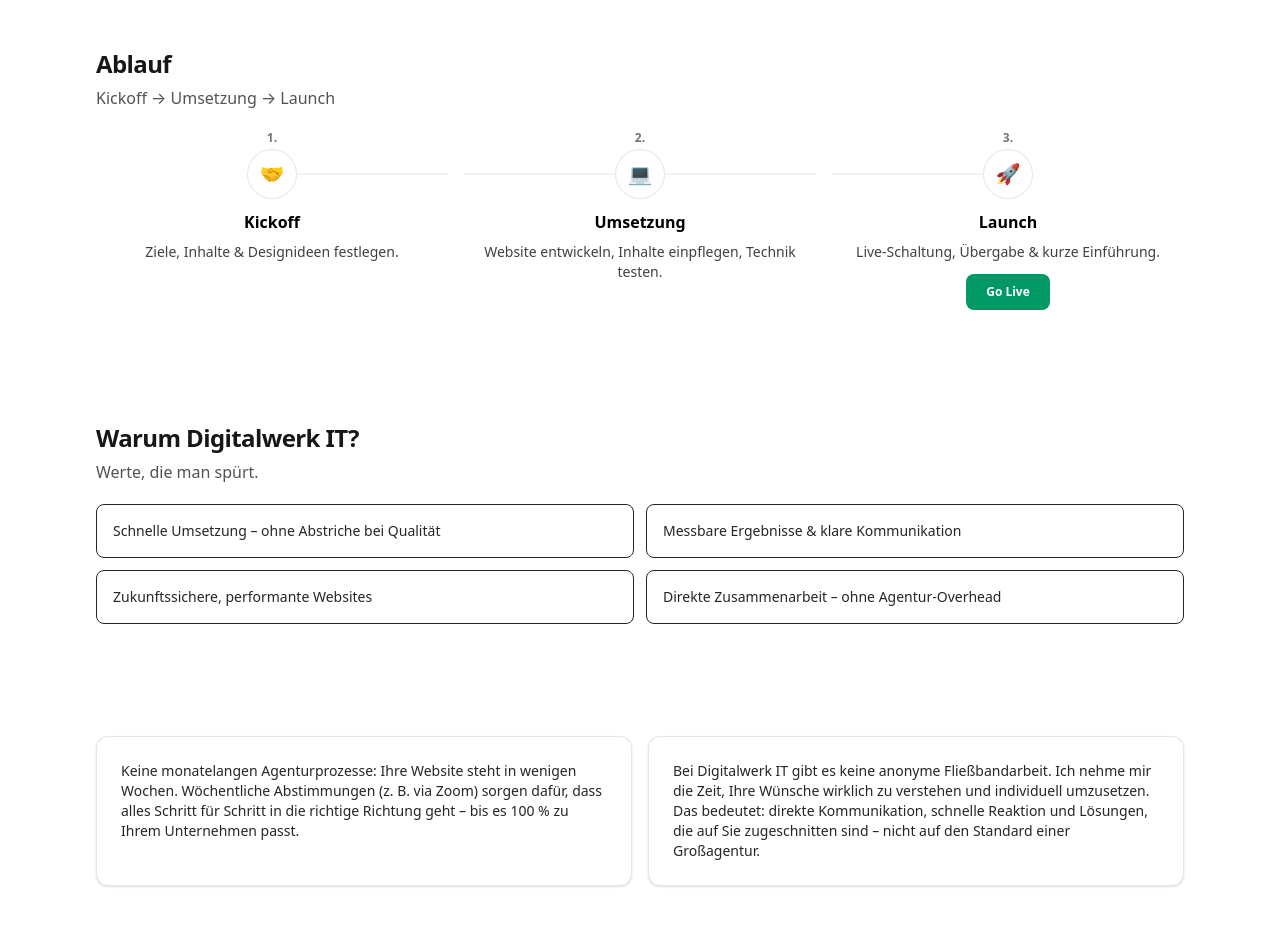
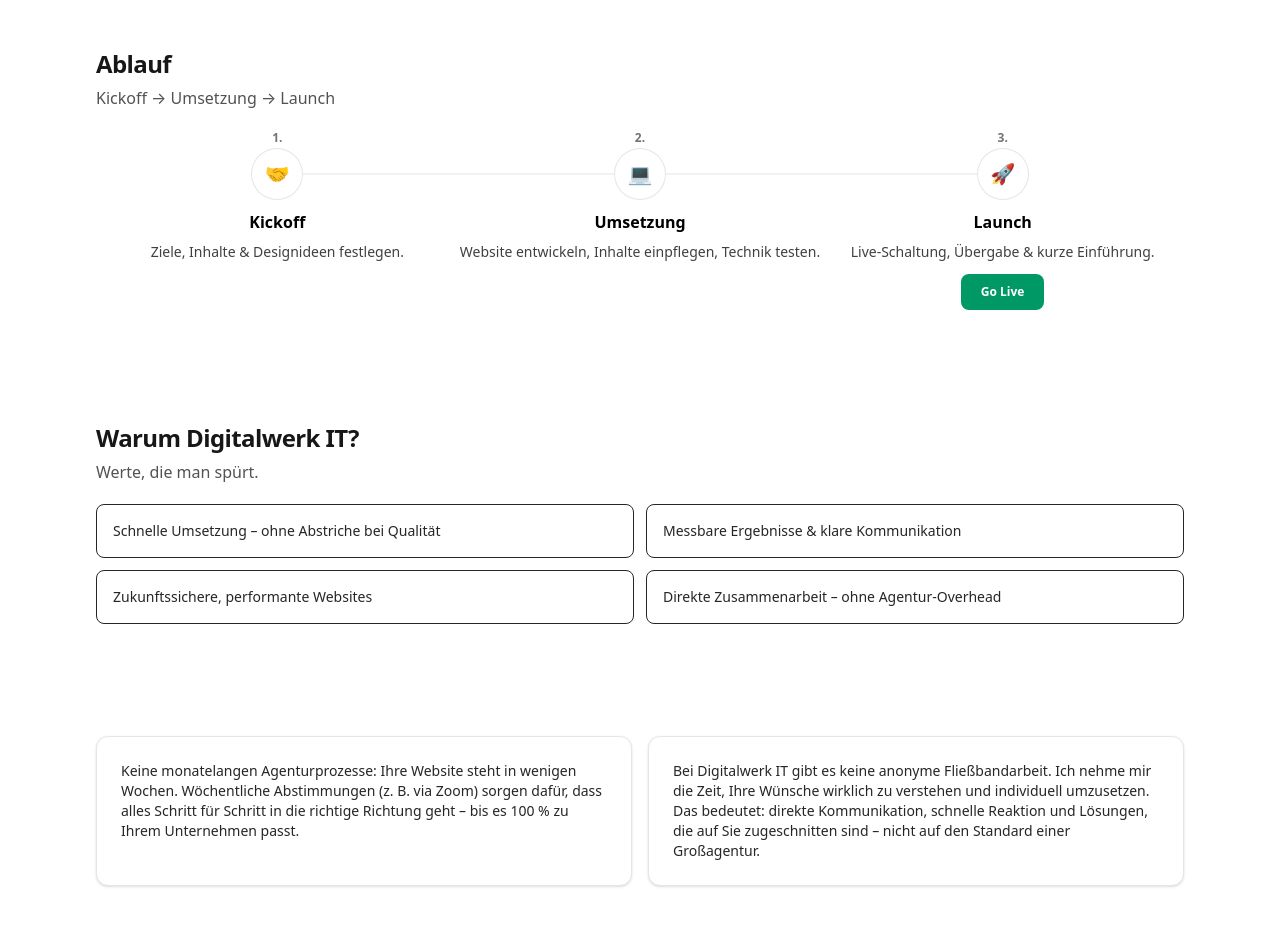
Before and after one commit to Remodops/digitalwerk, a Next.js app: page /leistungen in a window 1280 px wide. Shown: the part 1980-2906 px from the top of the page. Built offline with nearby package versions, Linux system fonts and the light colour scheme; no server answers.

Commit message:
fix(leistungen): Timeline-Gaps zwischen Steps entfernt – Linien unter Kreis überlappend ausgerichtet

```diff
--- a/src/app/(site)/leistungen/page.tsx
+++ b/src/app/(site)/leistungen/page.tsx
@@ -159,7 +159,7 @@
 
       <Section title="Ablauf" subtitle="Kickoff → Umsetzung → Launch" className="py-6 sm:py-8">
         <div>
-          <ol className="grid grid-cols-1 gap-4 sm:grid-cols-3">
+          <ol className="grid grid-cols-1 gap-y-4 sm:grid-cols-3 sm:gap-0">
             {[{ key: "Kickoff", icon: "🤝" }, { key: "Umsetzung", icon: "💻" }, { key: "Launch", icon: "🚀" }].map((step, i) => {
               const desc = {
                 Kickoff: "Ziele, Inhalte & Designideen festlegen.",
@@ -171,12 +171,12 @@
                   <div className="text-xs font-semibold text-neutral-500">{i + 1}.</div>
                   <div className="relative mt-1 w-full h-12">
                     {i > 0 && (
-                      <div className="absolute left-0 right-[calc(50%+24px)] top-1/2 -translate-y-1/2 hidden h-px bg-neutral-200 sm:block" aria-hidden />
+                      <div className="absolute left-0 right-[calc(50%+24px)] top-1/2 -translate-y-1/2 hidden h-px bg-neutral-200 z-0 sm:block" aria-hidden />
                     )}
                     {i < 2 && (
-                      <div className="absolute left-[calc(50%+24px)] right-0 top-1/2 -translate-y-1/2 hidden h-px bg-neutral-200 sm:block" aria-hidden />
+                      <div className="absolute left-[calc(50%+24px)] right-0 top-1/2 -translate-y-1/2 hidden h-px bg-neutral-200 z-0 sm:block" aria-hidden />
                     )}
-                    <div className="absolute left-1/2 top-1/2 -translate-x-1/2 -translate-y-1/2 flex h-12 w-12 items-center justify-center rounded-full bg-white ring-1 ring-neutral-200">
+                    <div className="absolute left-1/2 top-1/2 -translate-x-1/2 -translate-y-1/2 z-10 flex h-[50px] w-[50px] items-center justify-center rounded-full bg-white ring-1 ring-neutral-200">
                       <span className="text-xl" aria-hidden>{step.icon}</span>
                     </div>
                   </div>
```
